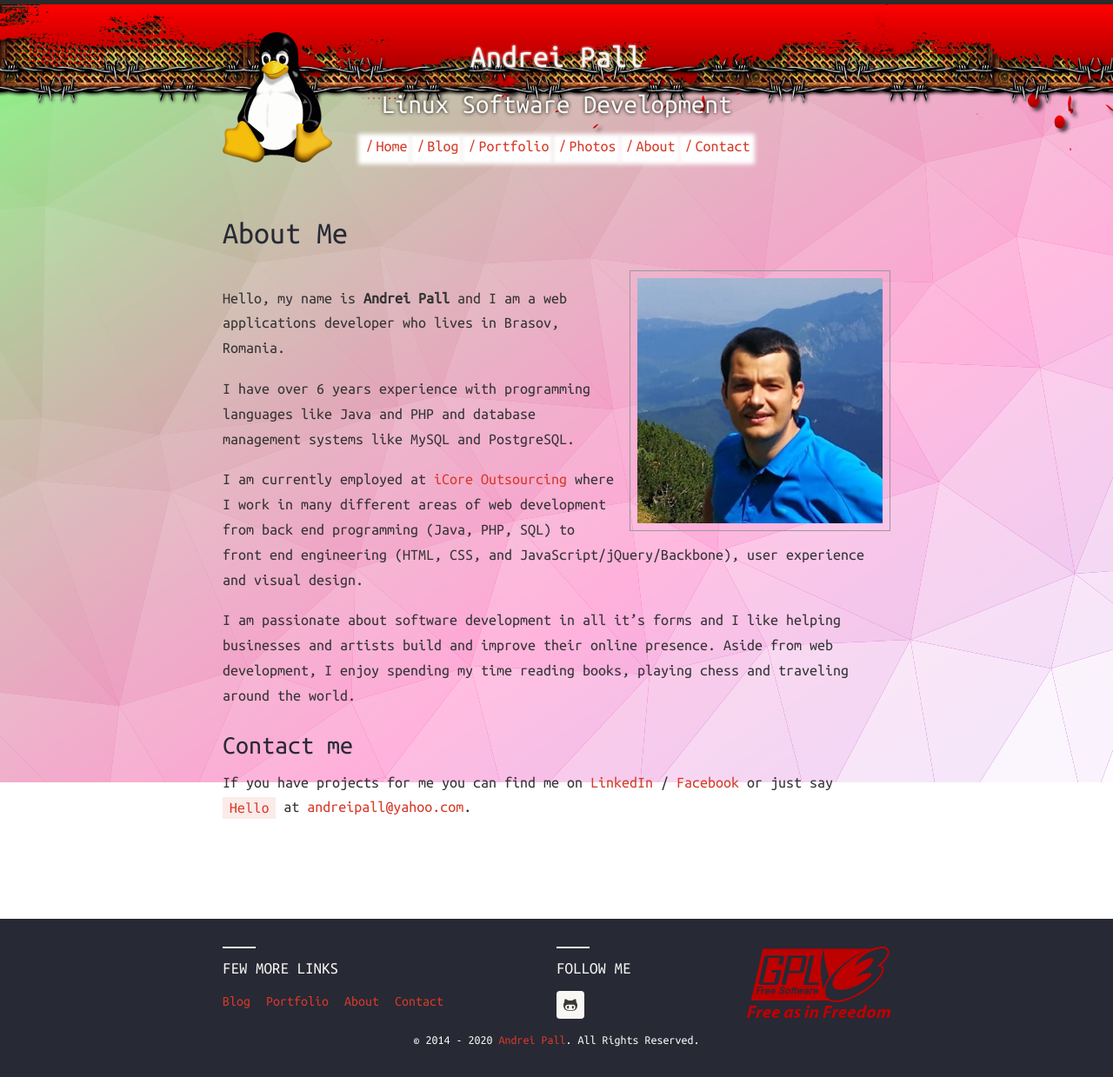
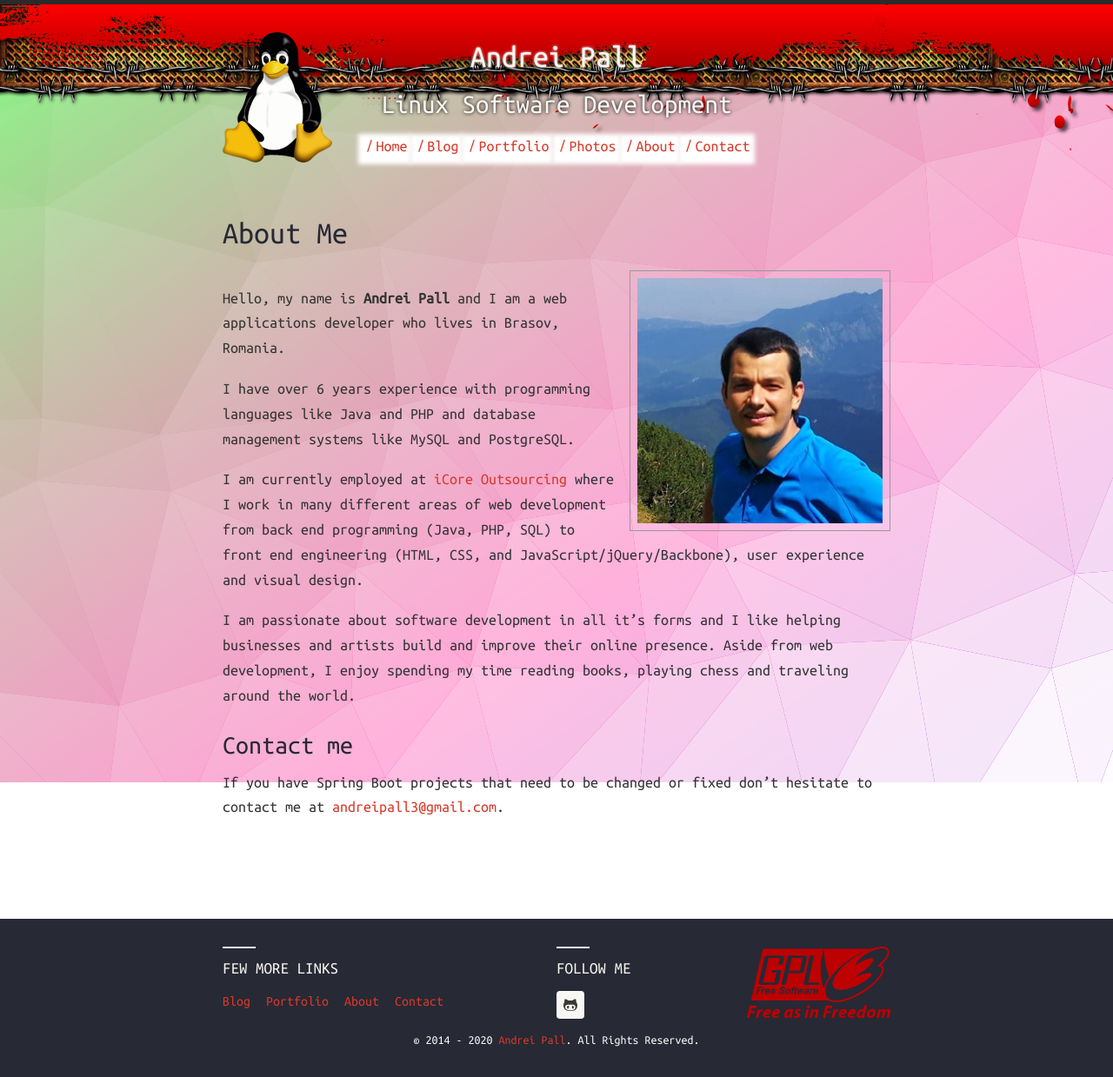
Before and after one commit to andreipall/andreipall.github.io, a Jekyll site: the page built from about.md, in a window 1280 px wide. Shown: the whole page at 87% size. Built offline with Jekyll 4.4.1, drawn with Linux system fonts in a browser that asks for light colours; comment, search, counter and statistics services are not loaded.

Commit message:
Update about.md

```diff
--- a/about.md
+++ b/about.md
@@ -15,7 +15,4 @@ I am passionate about software development in all it’s forms and I like helpin
 
 ### Contact me
 
-If you have projects for me you can find me on [LinkedIn][linkedin] / [Facebook][facebook] or just say `Hello` at <a href="mailto:andreipall@yahoo.com">andreipall@yahoo.com</a>.
-
-[linkedin]: https://www.linkedin.com/pub/pall-andrei/38/37b/232
-[facebook]: https://www.facebook.com/andreipall
+If you have Spring Boot projects that need to be changed or fixed don't hesitate to contact me at <a href="mailto:andreipall3@gmail.com">andreipall3@gmail.com</a>.
```
